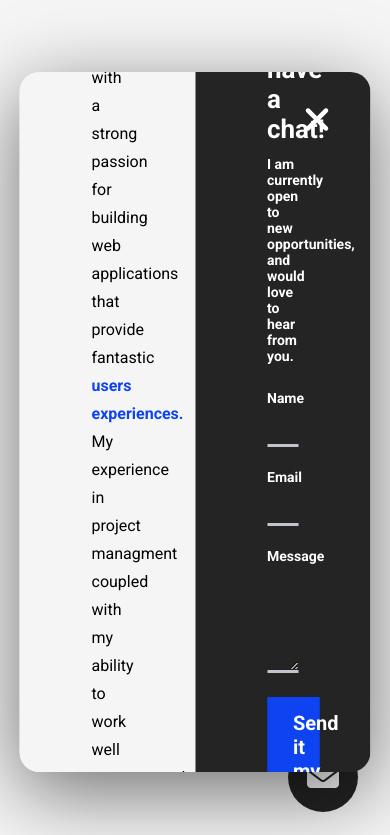
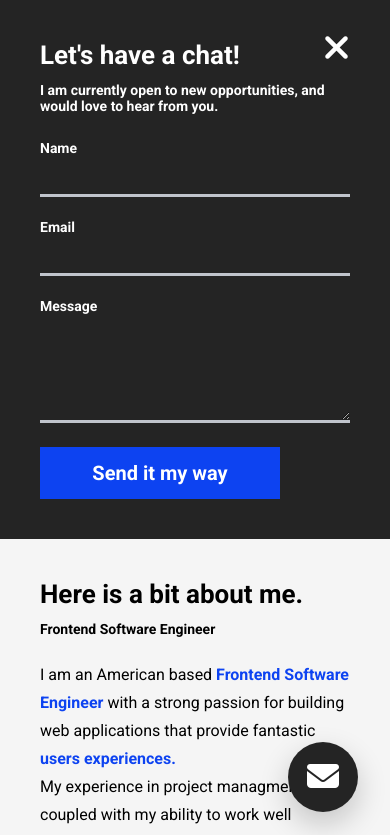
Before and after one commit to Kenjgee/ken-eportfolio-m5, a plain HTML site: page index.html in a window 390 px wide. Both pictures are taken after a click on the item "Contact". Shown: the top 835 px of the page. Drawn offline with nearby package versions, Linux system fonts and the light colour scheme.

Commit message:
resonsive and design

```diff
--- a/index.html
+++ b/index.html
@@ -22,13 +22,13 @@
 </head>
 
 <body>
-  <section id="landing-page">
+  <section id="landing-page" onmousemove="moveBackground(event)">
     <nav>
       <figure>
         <img id="personal-logo" src="./assets/logo.png" alt="Ken Gaudioso">
       </figure>
       <ul class="nav__link--list">
-        <li class="nav__link">
+        <li class="nav__link" onclick="toggleModal()">
           <a href="#" class="
           nav__link--anchor
           link__hover-effect
@@ -36,7 +36,7 @@
           ">About</a>
         </li>
         <li class="nav__link">
-          <a href="#" class="
+          <a href="#projects" class="
           nav__link--anchor
           link__hover-effect
           link__hover-effect--black
@@ -69,21 +69,23 @@
   Here is a bit more<b class="blue click" onclick="toggleModal()"> about me</b>.
 </p>
 <div class="social__list">
-  <a href="#" class="social__link click">
+  <a href="https://www.linkedin.com/feed/" target="_blank" class="social__link click">
     <i class="fa-brands fa-linkedin"></i>
   </a>
   <a href="#" class="social__link click">
     <i class="fa-brands fa-github"></i>
   </a>
-  <a href="#" class="social__link click">
+  <a href="./assets/Kenneth J Gaudioso Resume.pdf" target="_blank" class="social__link click">
     <i class="fa-solid fa-file-pdf"></i>
   </a>
 </div>
 </div>
     </header>
+    <a href="#">
     <button class="mail__btn click" onclick="toggleModal()">
       <i class="fa-solid fa-envelope"></i>
     </button>
+    </a>
     <a href="#projects" class="scroll">
       <div class="scroll__icon click"></div>
       </a>
@@ -144,6 +146,15 @@
           </div>
         </div>
       </div>
+      <img src="./assets/semi circle.svg" class="shape shape--0">
+      <img src="./assets/circle.svg" class="shape shape--1">
+      <img src="./assets/squiggly.svg" class="shape shape--2">
+      <img src="./assets/circle.svg" class="shape shape--3">
+      <img src="./assets/triangle.svg" class="shape shape--4">
+      <img src="./assets/circle.svg" class="shape shape--5">
+      <img src="./assets/squiggly.svg" class="shape shape--6">
+      <img src="./assets/circle.svg" class="shape shape--7">
+      <img src="./assets/semi circle.svg" class="shape shape--8">
   </section>
   <section id="projects">
     <div class="container">
@@ -246,28 +257,28 @@
         <img class="footer__logo--img" src="./assets/logo.png" alt="">
       </figure>
       <div class="footer__social--list">
-        <a href="#" class="
+        <a href="#" target="_blank" class="
         footer__social--link
         link__hover-effect
         link__hover-effect--white
         ">
         GitHub
       </a>
-        <a href="#" class="
+        <a href="https://www.linkedin.com/feed/" target="_blank" class="
         footer__social--link
         link__hover-effect
         link__hover-effect--white
         ">
         Linkdin
       </a>
-        <a href="#" class="
+        <a href="#" onclick="toggleModal()" class="
         footer__social--link
         link__hover-effect
         link__hover-effect--white
         ">
         Contact
       </a>
-        <a href="#" class="
+        <a href="./assets/Kenneth J Gaudioso Resume.pdf" target="_blank" class="
         footer__social--link
         link__hover-effect
         link__hover-effect--white
--- a/index.js
+++ b/index.js
@@ -1,5 +1,19 @@
 let isModalOpen = false;
 let contrastToggle = false
+const scaleFactor = 1 / 20
+
+function moveBackground(event) {
+  const shapes = document.querySelectorAll(".shape");
+  const x = event.clientX * scaleFactor;
+  const y = event.clientY * scaleFactor;
+
+  for (let i = 0; i < shapes.length; ++i) {
+    const isOdd = i % 2 !== 0;
+    const boolInt = isOdd ? -1 : 1;
+    shapes[i].style.transform = `translate(${x * boolInt}px, ${y * boolInt}px)`;
+  }
+}
+
 
 function toggleContrast() {
   contrastToggle = !contrastToggle;
--- a/style.css
+++ b/style.css
@@ -5,6 +5,10 @@
   padding: 0;
   box-sizing: border-box;
   font-family: "Roboto", sans-serif;
+}
+
+html {
+  scroll-behavior: smooth;
 }
 
 li {
@@ -231,9 +235,11 @@
   border: none;
   background-color: #242424;
   color: white;
-  position: absolute;
+  position: fixed;
   bottom: 32px;
   right: 32px;
+  z-index: 100;
+  box-shadow: 0 12px 30px 0 rgb(0, 0, 0, 0.2);
 }
 
 .scroll {
@@ -588,6 +594,7 @@
   background-color: #242424;
   display: flex;
   padding: 6% 0;
+  position: relative;
 }
 
 .footer__row {
@@ -612,3 +619,112 @@
 .footer__copyright {
   color: white;
 }
+
+/*
+
+SHAPES
+
+*/
+
+.shape {
+  position: fixed;
+}
+.shape--0 {
+  top: 15vh;
+  left: 5vw;
+}
+.shape--1 {
+  top: 15vh;
+  left: 50vw;
+}
+.shape--2 {
+  top: 15vh;
+  left: 80vw;
+}
+.shape--3 {
+  top: 50vh;
+  left: 5vw;
+}
+.shape--4 {
+  top: 50vh;
+  left: 50vw;
+}
+.shape--5 {
+  top: 50vh;
+  left: 80vw;
+}
+.shape--6 {
+  top: 80vh;
+  left: 5vw;
+}
+.shape--7 {
+  top: 80vh;
+  left: 50vw;
+}
+.shape--8 {
+  top: 80vh;
+  left: 80vw;
+}
+
+/*
+
+Small phones, tablets, large smart phones
+
+*/
+
+@media (max-width: 768px) {
+
+  .title {
+    font-size: 80px;
+  }
+  .header__para {
+    font-size: 20px;
+  }
+  .modal {
+    top: 0;
+    left: 0;
+    height: auto;
+    transform: none;
+    width: 100%;
+    flex-direction: column-reverse;
+    border-radius: 0;
+  }
+  .modal__half {
+    width: 100%;
+  }
+}
+
+/*
+
+Small phones
+
+*/
+
+@media (max-width: 480px) {
+
+.title {
+  font-size: 52px;
+}
+.header__para {
+  font-size: 18px;
+}
+
+.nav__link:first-child {
+  display: none;
+}
+.project__description--para {
+  display: none;
+}
+.project__description {
+  left: 0;
+  padding: 0;
+  width: 100%;
+  text-align: center;
+}
+.project__description--sub-title {
+  margin-bottom: 8px;
+}
+.modal__half {
+  padding: 40px;
+}
+}
```
Also changed, not shown: 1 other file.
